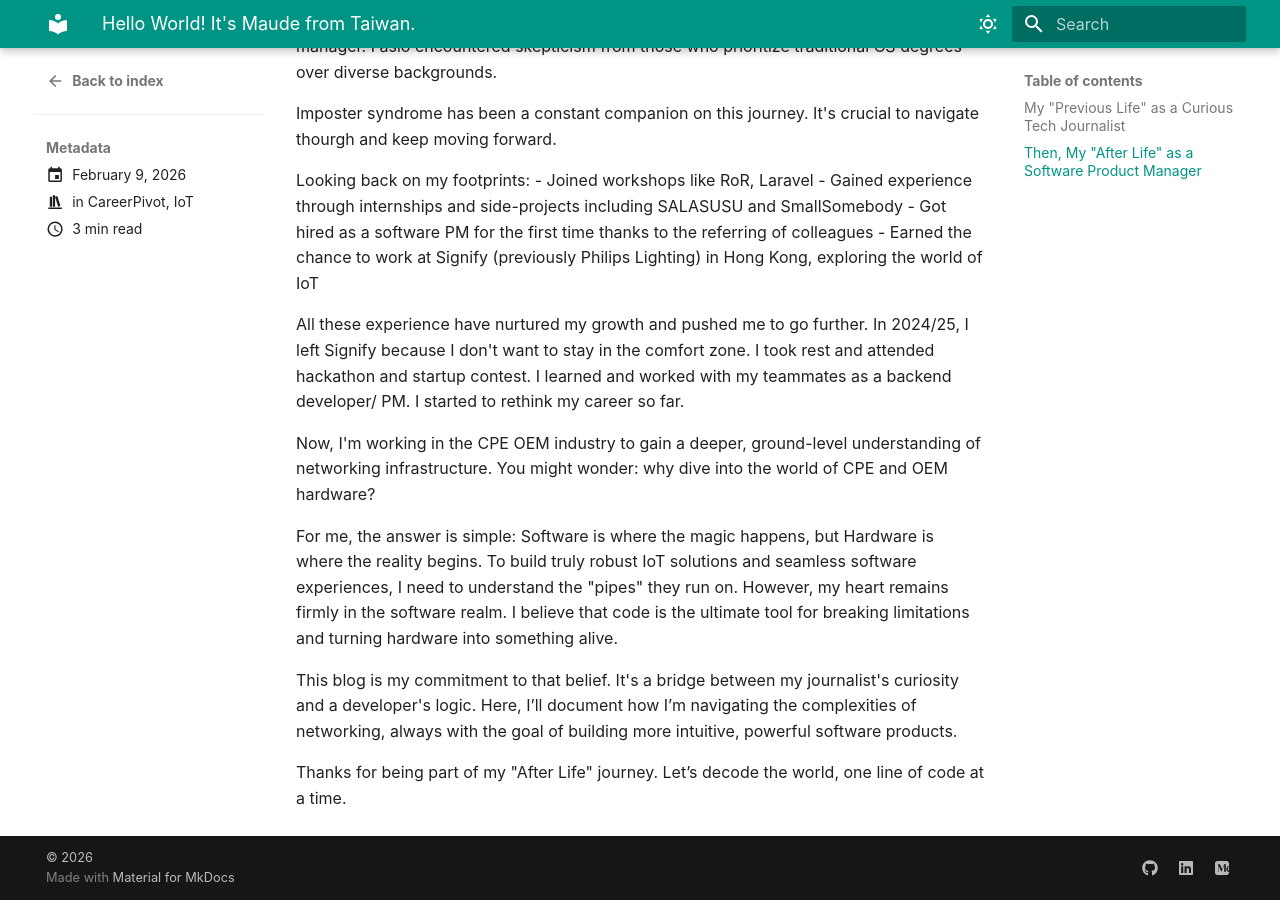
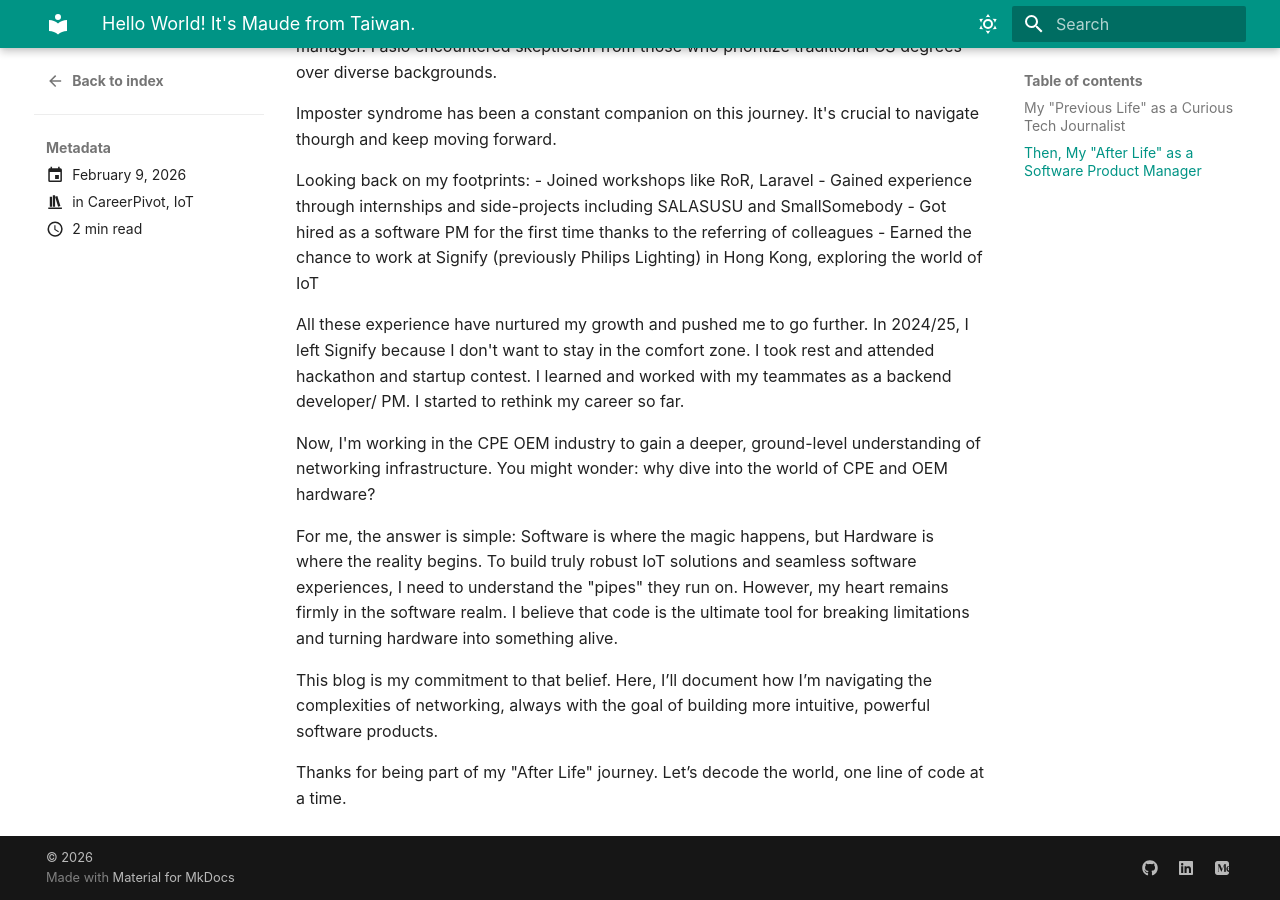
Before and after one commit to maudes/tech-notes, an MkDocs documentation site: the page built from docs/blog/posts/2026-02-09-self-intro.md, in a window 1280 px wide and 900 px high, scrolled down 791 px. Built offline with MkDocs 1.6.1 and Material for MkDocs 9.7.7, drawn with Linux system fonts in a browser that asks for light colours; some web fonts are replaced.

Commit message:
Edit blog post to streamline content
Removed a sentence about the bridge between journalism and development.

```diff
--- a/docs/blog/posts/2026-02-09-self-intro.md
+++ b/docs/blog/posts/2026-02-09-self-intro.md
@@ -33,6 +33,6 @@ Now, I'm working in the CPE OEM industry to gain a deeper, ground-level understa
 
 For me, the answer is simple: Software is where the magic happens, but Hardware is where the reality begins. To build truly robust IoT solutions and seamless software experiences, I need to understand the "pipes" they run on. However, my heart remains firmly in the software realm. I believe that code is the ultimate tool for breaking limitations and turning hardware into something alive.
 
-This blog is my commitment to that belief. It's a bridge between my journalist's curiosity and a developer's logic. Here, I’ll document how I’m navigating the complexities of networking, always with the goal of building more intuitive, powerful software products.
+This blog is my commitment to that belief. Here, I’ll document how I’m navigating the complexities of networking, always with the goal of building more intuitive, powerful software products.
 
 Thanks for being part of my "After Life" journey. Let’s decode the world, one line of code at a time.
```
